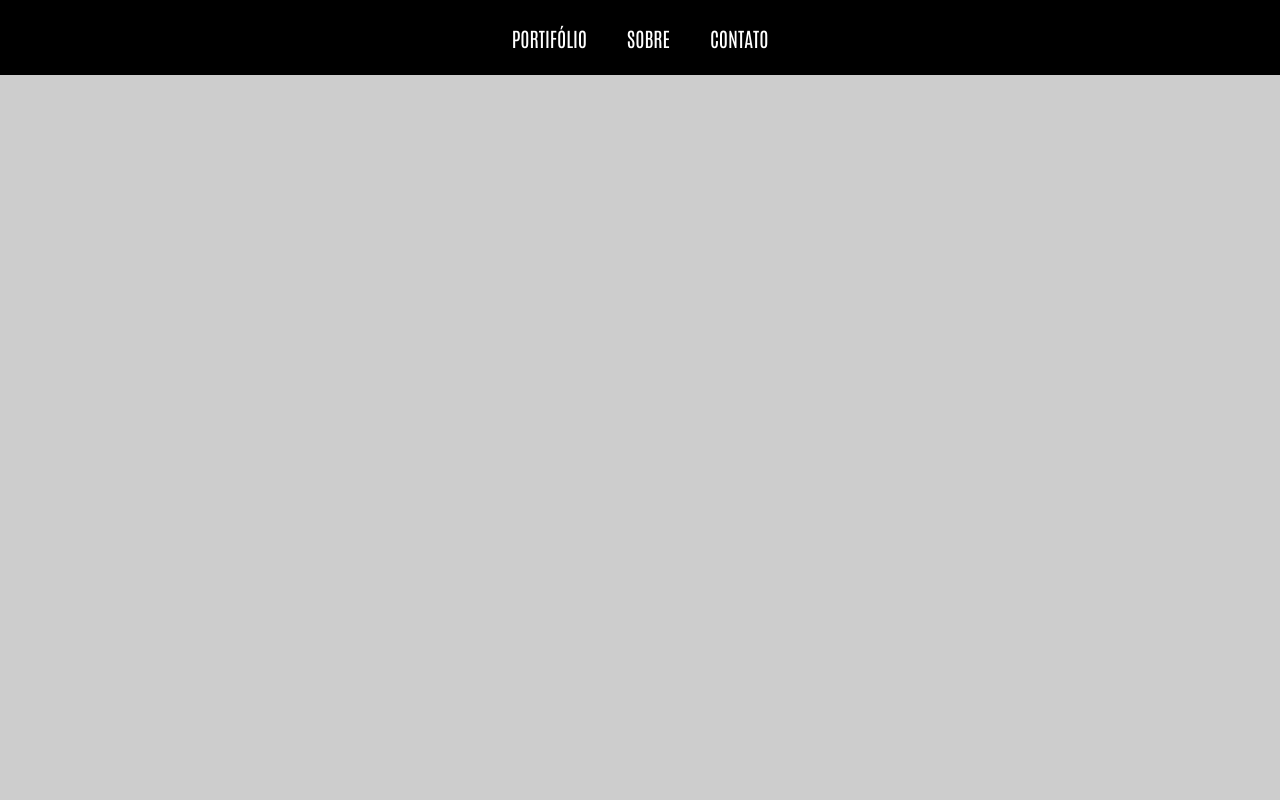
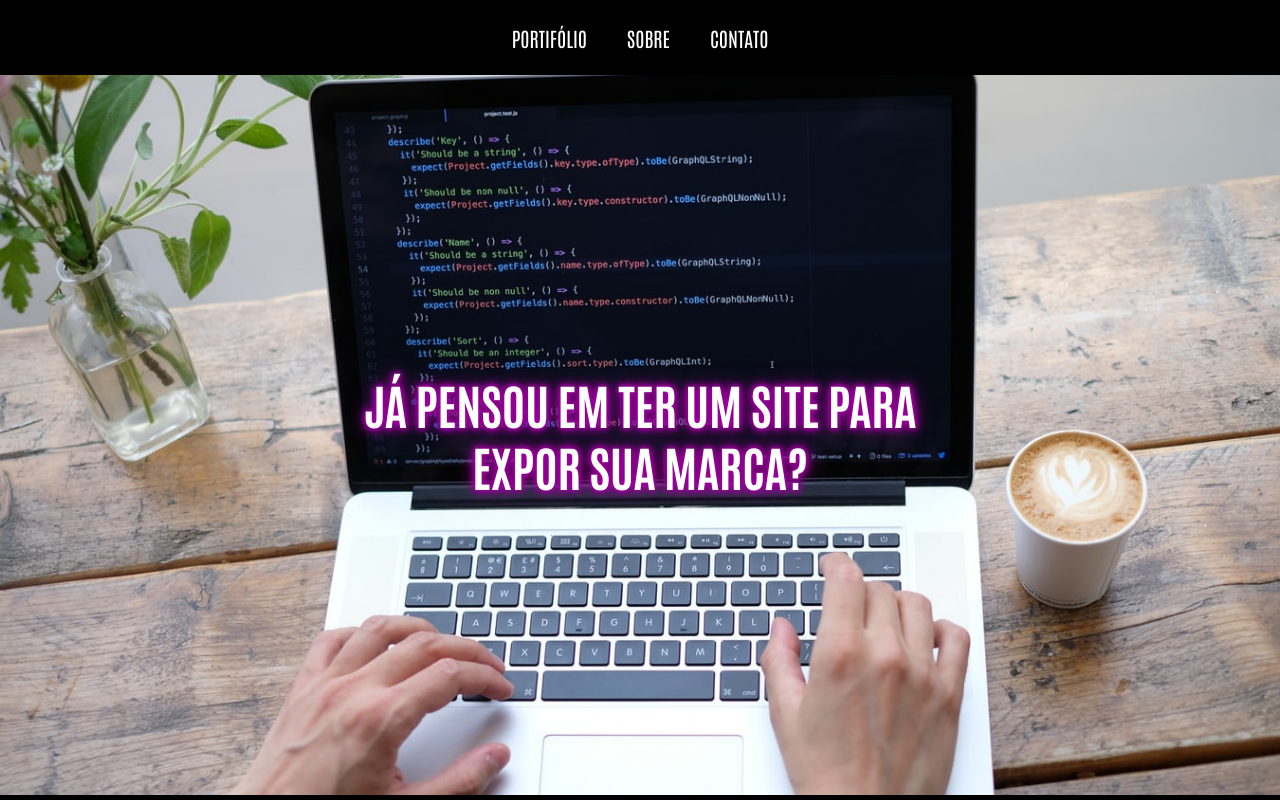
Before and after one commit to Paulao80/-my-portfolio, a React (Create React App) app: page / in a window 1280 px wide. Built offline with nearby package versions, Linux system fonts and the light colour scheme.

Commit message:
Top Section

```diff
--- /dev/null
+++ b/src/Components/TopSection/index.tsx
@@ -0,0 +1,13 @@
+import 'Components/TopSection/style.css';
+
+const TopSection = () => {
+    return (
+        <section id="top">
+            <div className="subtitulo">
+                <h1>Já pensou em ter um site para expor sua marca?</h1>
+            </div>
+        </section>
+    );
+}
+
+export default TopSection;
--- /dev/null
+++ b/src/Components/TopSection/style.css
@@ -0,0 +1,30 @@
+#top {
+  background-image: url("../../assets/images/fundo1.jpg");
+  background-repeat: no-repeat;
+  background-size: cover;
+  background-position: center;
+  background-attachment: fixed;
+  width: 100%;
+  height: calc(100vh - 80px);
+  border-bottom: 5px solid black;
+  position: relative;
+}
+
+.subtitulo {
+  position: absolute;
+  top: 50%;
+  left: 50%;
+  transform: translate(-50%, -50%);
+  color: white;
+  font-size: 2em;
+  text-transform: uppercase;
+  text-align: center;
+  text-shadow: 0 0 5px #9a009a, 0 0 10px #9a009a, 0 0 5px #9a009a,
+    0 0 10px #9a009a, 0 0 20px #9a009a;
+}
+
+.subtitulo:hover {
+  text-shadow: 0 0 5px #b843e1, 0 0 10px #b843e1, 0 0 5px #b843e1,
+    0 0 10px #b843e1, 0 0 20px #b843e1;
+  cursor: pointer;
+}
--- a/src/Pages/Home/index.tsx
+++ b/src/Pages/Home/index.tsx
@@ -1,4 +1,5 @@
 import NavBar from 'Components/NavBar'
+import TopSection from 'Components/TopSection'
 import 'Pages/Home/style.css'
 
 const Home = () => {
@@ -8,6 +9,9 @@ const Home = () => {
     return (
         <>
             <NavBar />
+            <main>
+                <TopSection />
+            </main>
         </>
     );
 }
--- a/src/Pages/Home/style.css
+++ b/src/Pages/Home/style.css
@@ -27,37 +27,6 @@ main {
   position: relative;
   width: 100%;
   top: 75px;
-}
-
-#top {
-  background-image: url("../../assets/images/fundo1.jpg");
-  background-repeat: no-repeat;
-  background-size: cover;
-  background-position: center;
-  background-attachment: fixed;
-  width: 100%;
-  height: calc(100vh - 80px);
-  border-bottom: 5px solid black;
-  position: relative;
-}
-
-.subtitulo {
-  position: absolute;
-  top: 50%;
-  left: 50%;
-  transform: translate(-50%, -50%);
-  color: white;
-  font-size: 2em;
-  text-transform: uppercase;
-  text-align: center;
-  text-shadow: 0 0 5px #9a009a, 0 0 10px #9a009a, 0 0 5px #9a009a,
-    0 0 10px #9a009a, 0 0 20px #9a009a;
-}
-
-.subtitulo:hover {
-  text-shadow: 0 0 5px #b843e1, 0 0 10px #b843e1, 0 0 5px #b843e1,
-    0 0 10px #b843e1, 0 0 20px #b843e1;
-  cursor: pointer;
 }
 
 #sobre {
```
